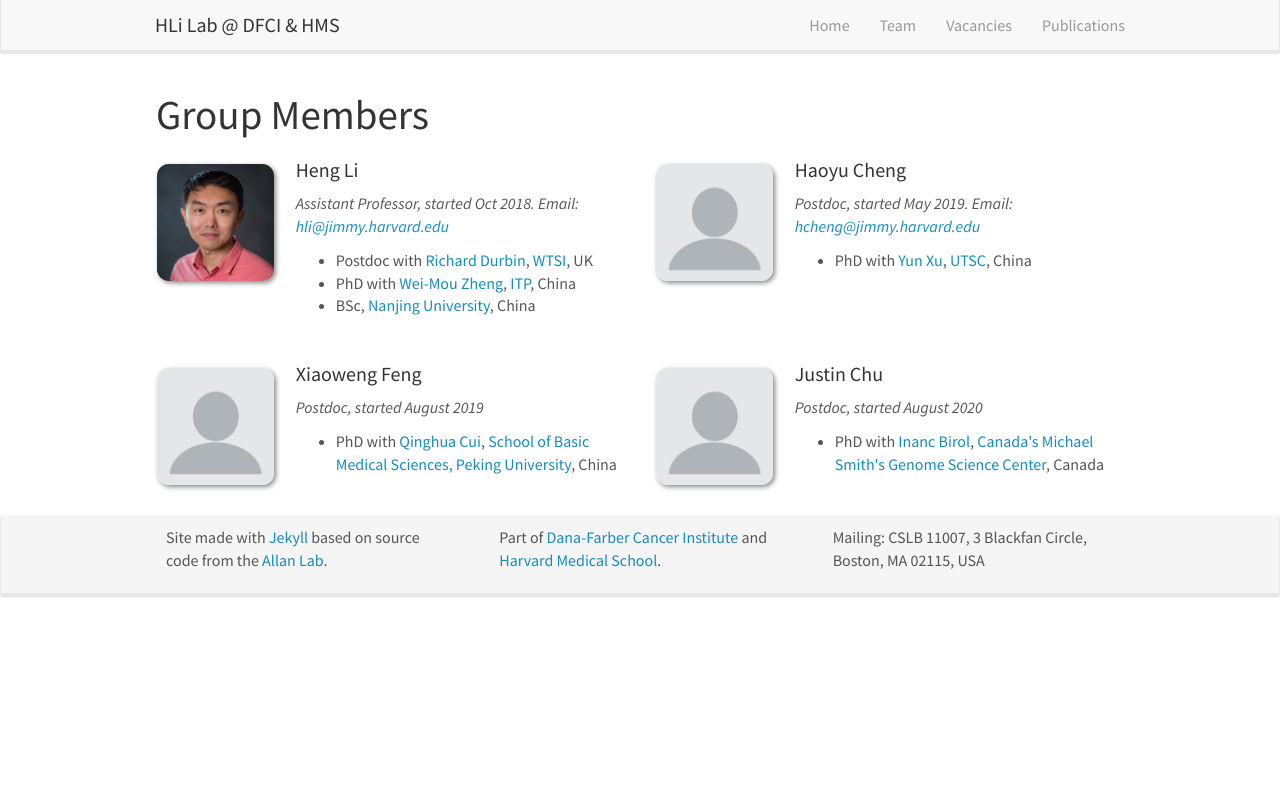
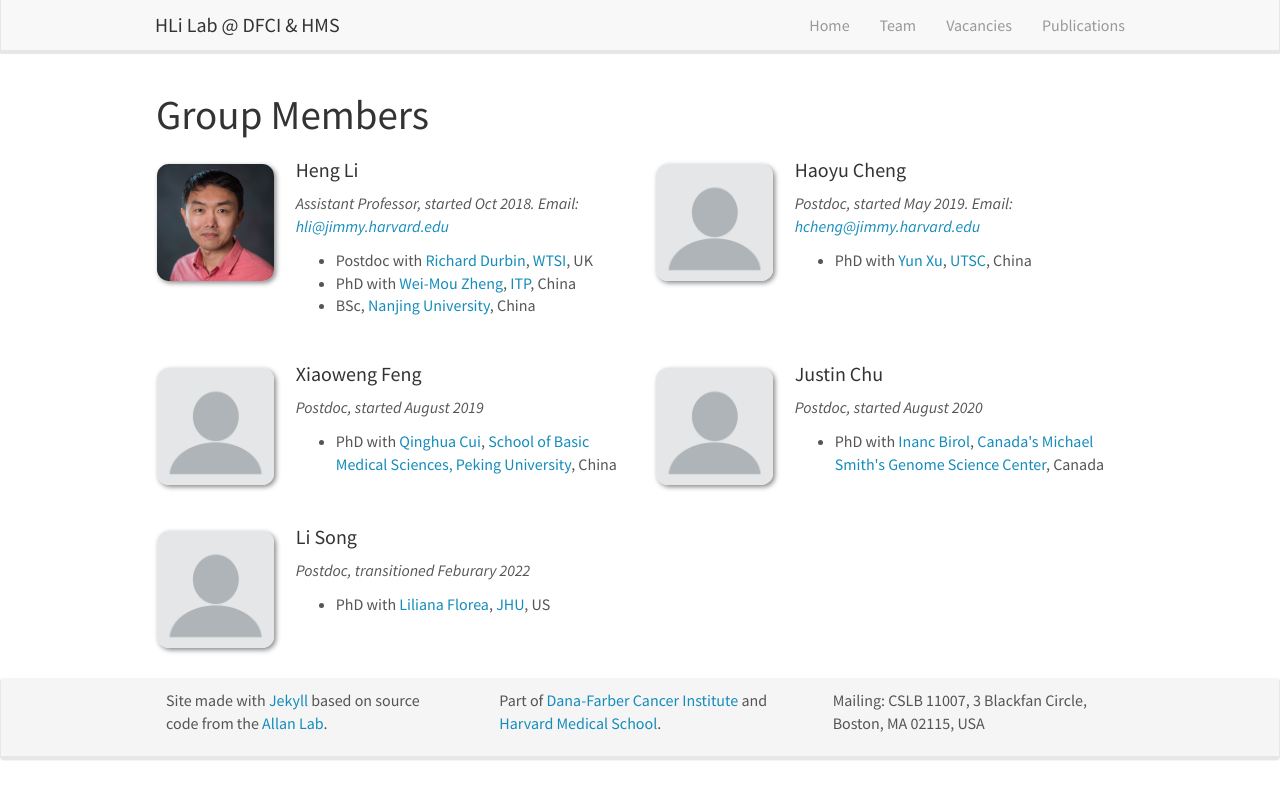
Before and after one commit to hlilab/hlilab.github.io, a Jekyll site: the page built from _pages/team.md, in a window 1280 px wide. Shown: the top 799 px of the page. Built offline with Jekyll 4.4.1, drawn with Linux system fonts in a browser that asks for light colours; nearby versions of some CDN libraries.

Commit message:
added Li

```diff
--- a/_data/team_members.yml
+++ b/_data/team_members.yml
@@ -27,3 +27,9 @@
   info: Postdoc, started August 2020
   number_educ: 1
   education1: PhD with <a href="https://www.bcgsc.ca/people/inanc-birol">Inanc Birol</a>, <a href="https://www.bcgsc.ca">Canada's Michael Smith's Genome Science Center</a>, Canada
+
+- name: Li Song
+  photo: default.png
+  info: Postdoc, transitioned Feburary 2022
+  number_educ: 1
+  education1: PhD with <a href="http://florealab.org/">Liliana Florea</a>, <a href="https://www.jhu.edu/">JHU</a>, US
```
